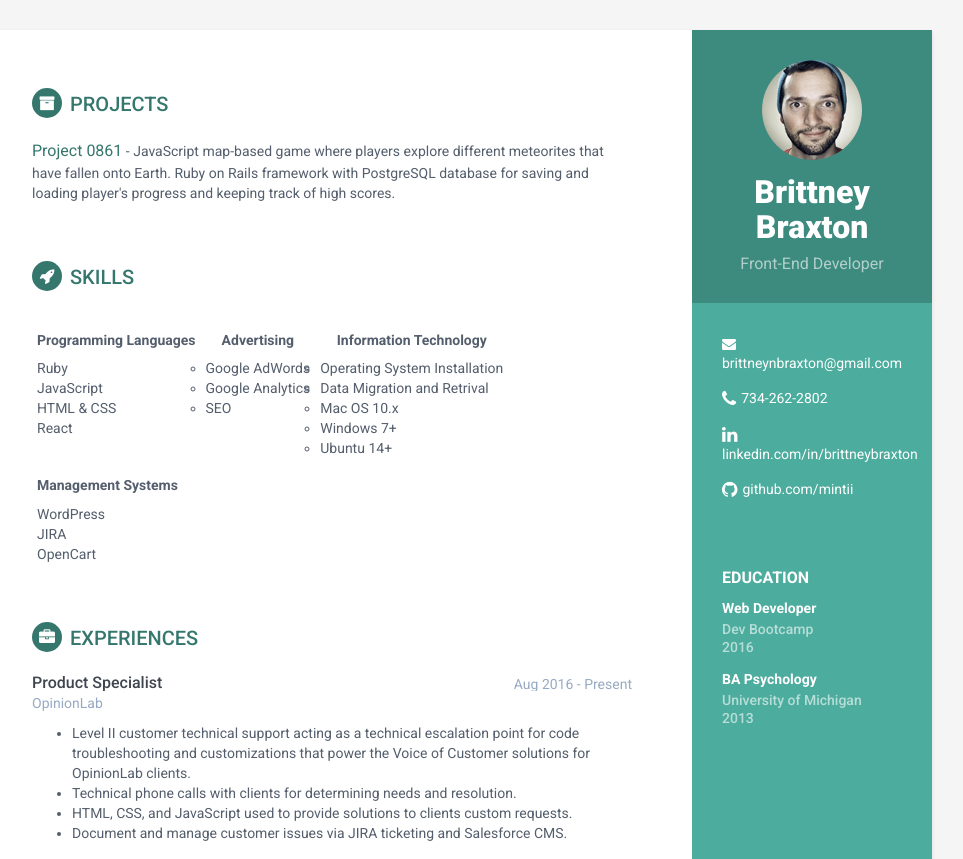
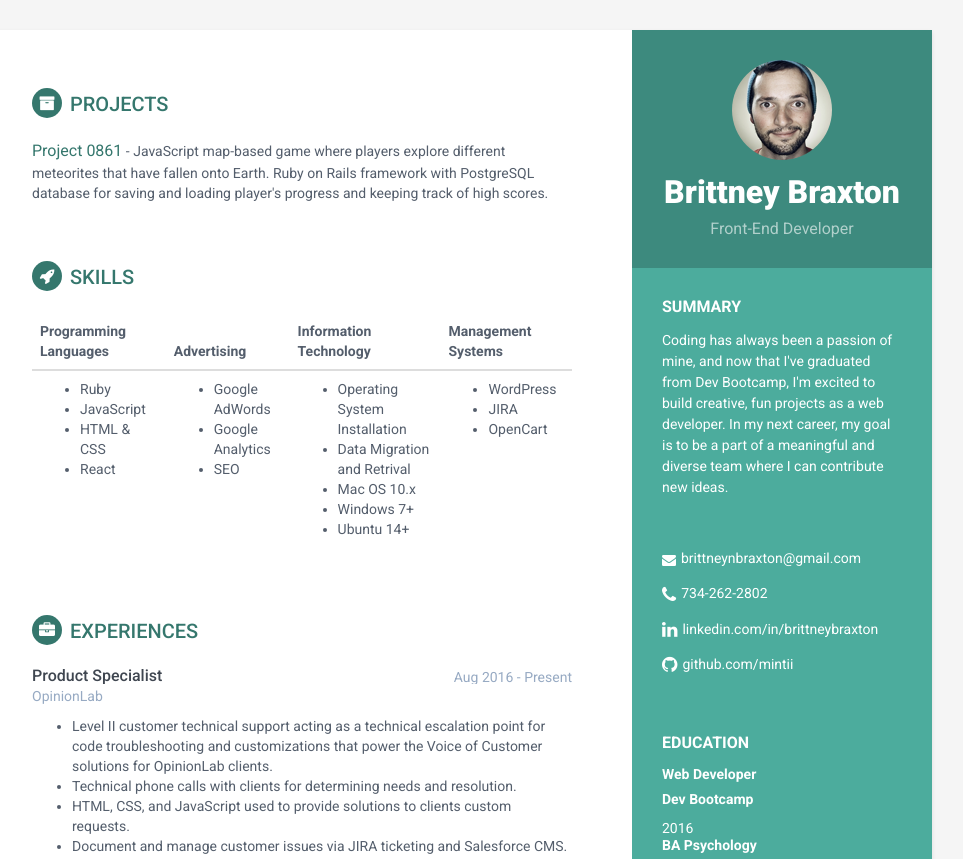
Before and after one commit to xriley/Orbit-Theme, a plain HTML site: page index.html in a window 1280 px wide. Shown: the top 859 px of the page, without its empty margins (188-1151 px from the left). Drawn offline with Linux system fonts and the light colour scheme.

Commit message:
Add skills table and edit sidebar.

```diff
--- a/assets/css/styles.css
+++ b/assets/css/styles.css
@@ -43,26 +43,6 @@ p {
   line-height: 1.5;
 }
 
-.horizontal-skillset{
-  list-style-type: none;
-  margin: 0;
-  padding: 0;
-  overflow: hidden;
-}
-.skill-category{
-  float: left;
-  margin: 0px 5px;
-}
-
-.skill-category .skill-title {
-  display: block;
-  text-align: center;
-  font-size: 14px;
-}
-
-.skills {
-  padding: 0;
-}
 
 .wrapper {
   background: #4CAC9D;
@@ -77,7 +57,7 @@ p {
   background: #4CAC9D;
   position: absolute;
   right: 0;
-  width: 240px;
+  width: 300px;
   height: 100%;
   min-height: 800px;
   color: #fff;
@@ -122,7 +102,7 @@ p {
   font-size: 14px;
 }
 .sidebar-wrapper .container-block {
-  padding: 30px;
+  padding: 0 30px;
 }
 .sidebar-wrapper .container-block-title {
   text-transform: uppercase;
@@ -136,9 +116,21 @@ p {
   margin-top: 0;
   margin-bottom: 5px;
 }
-.sidebar-wrapper .education-container .item {
+
+.sidebar-wrapper .summary-container, .sidebar-wrapper .education-container {
+  padding-top: 30px;
+  padding-bottom: 20px;
+}
+
+.sidebar-wrapper .contact-container {
+  padding-top: 20px;
+  padding-bottom: 20px;
+}
+
+/*.sidebar-wrapper .education-container .item {
   margin-bottom: 15px;
 }
+
 .sidebar-wrapper .education-container .item:last-child {
   margin-bottom: 0;
 }
@@ -164,7 +156,7 @@ p {
 }
 .sidebar-wrapper .languages-list li:last-child {
   margin-bottom: 0;
-}
+}*/
 .sidebar-wrapper .interests-list {
   margin-bottom: 0;
 }
@@ -177,7 +169,7 @@ p {
 .main-wrapper {
   background: #fff;
   padding: 60px;
-  padding-right: 300px;
+  padding-right: 360px;
 }
 .main-wrapper .section-title {
   text-transform: uppercase;
--- a/index.html
+++ b/index.html
@@ -35,6 +35,11 @@
                 <h3 class="tagline">Front-End Developer</h3>
             </div><!--//profile-container-->
 
+             <div class="summary-container container-block">
+                <h2 class="container-block-title">Summary</h2>
+                <p>Coding has always been a passion of mine, and now that I've graduated from Dev Bootcamp, I'm excited to build creative, fun  projects as  a  web developer. In  my  next career, my goal is to be a part of a meaningful and diverse team where I  can  contribute new ideas.</p>
+            </div> <!--//summary -->
+
             <div class="contact-container container-block">
                 <ul class="list-unstyled contact-list">
                     <li class="email"><i class="fa fa-envelope"></i><a href="mailto: brittneynbraxton@gmail.com">brittneynbraxton@gmail.com</a></li>
@@ -60,14 +65,6 @@
                     <div class="time">2013</div>
                 </div><!--//item-->
             </div><!--//education-container-->
-           <!--  <div class="languages-container container-block">
-                <h2 class="container-block-title">Languages</h2>
-                <ul class="list-unstyled interests-list">
-                    <li>English <span class="lang-desc">(Native)</span></li>
-                    <li>French <span class="lang-desc">(Professional)</span></li>
-                    <li>Spanish <span class="lang-desc">(Professional)</span></li>
-                </ul>
-            </div> --><!--//interests-->
 
             <!-- <div class="interests-container container-block">
                 <h2 class="container-block-title">Interests</h2>
@@ -96,32 +93,40 @@
                 </div> --><!--//intro-->
                 <div class="item">
                     <span class="project-title"><a href="http://project0861.herokuapp.com/">Project 0861</a></span> - <span class="project-tagline">JavaScript map-based game where players explore different meteorites that have fallen onto Earth. Ruby on Rails framework with PostgreSQL database for saving and loading player's progress and keeping track of high scores.</span>
-
                 </div><!--//item-->
             </section><!--//section-->
 
             <section class="skills-section section">
                 <h2 class="section-title"><i class="fa fa-rocket"></i>Skills</h2>
-                <ul class="horizontal-skillset">
-                    <li class="skill-category">
-                        <h3 class="skill-title">Programming Languages</h3>
+                <table class="table">
+                  <thead>
+                    <tr>
+                      <th>Programming Languages</th>
+                      <th>Advertising</th>
+                      <th>Information Technology</th>
+                      <th>Management Systems</th>
+                    </tr>
+                  </thead>
+                  <tbody>
+                    <tr>
+                      <td>
                         <ul class="skills">
                           <li>Ruby</li>
                           <li>JavaScript</li>
-                          <li>HTML & CSS</li>
+                          <li>HTML &amp; CSS</li>
                           <li>React</li>
                         </ul>
-                    </li><!--//item-->
-                    <li class="skill-category">
-                        <h3 class="skill-title">Advertising</h3>
-                        <ul class="skills">
+                      </td>
+
+                      <td>
+                         <ul class="skills">
                           <li>Google AdWords</li>
                           <li>Google Analytics</li>
                           <li>SEO</li>
                         </ul>
-                    </li><!--//item-->
-                    <li class="skill-category">
-                        <h3 class="skill-title">Information Technology</h3>
+                      </td>
+
+                      <td>
                         <ul class="skills">
                           <li>Operating System Installation</li>
                           <li>Data Migration and Retrival</li>
@@ -129,16 +134,18 @@
                           <li>Windows 7+</li>
                           <li>Ubuntu 14+</li>
                         </ul>
-                    </li><!--//item-->
-                    <li class="skill-category">
-                        <h3 class="skill-title">Management Systems</h3>
+                      </td>
+
+                      <td>
                         <ul class="skills">
                           <li>WordPress</li>
                           <li>JIRA</li>
                           <li>OpenCart</li>
                         </ul>
-                    </li><!--//item-->
-                </ul>
+                      </td>
+                    </tr>
+                  </tbody>
+                </table>
             </section><!--//skills-section-->
 
             <section class="section experiences-section">
```
